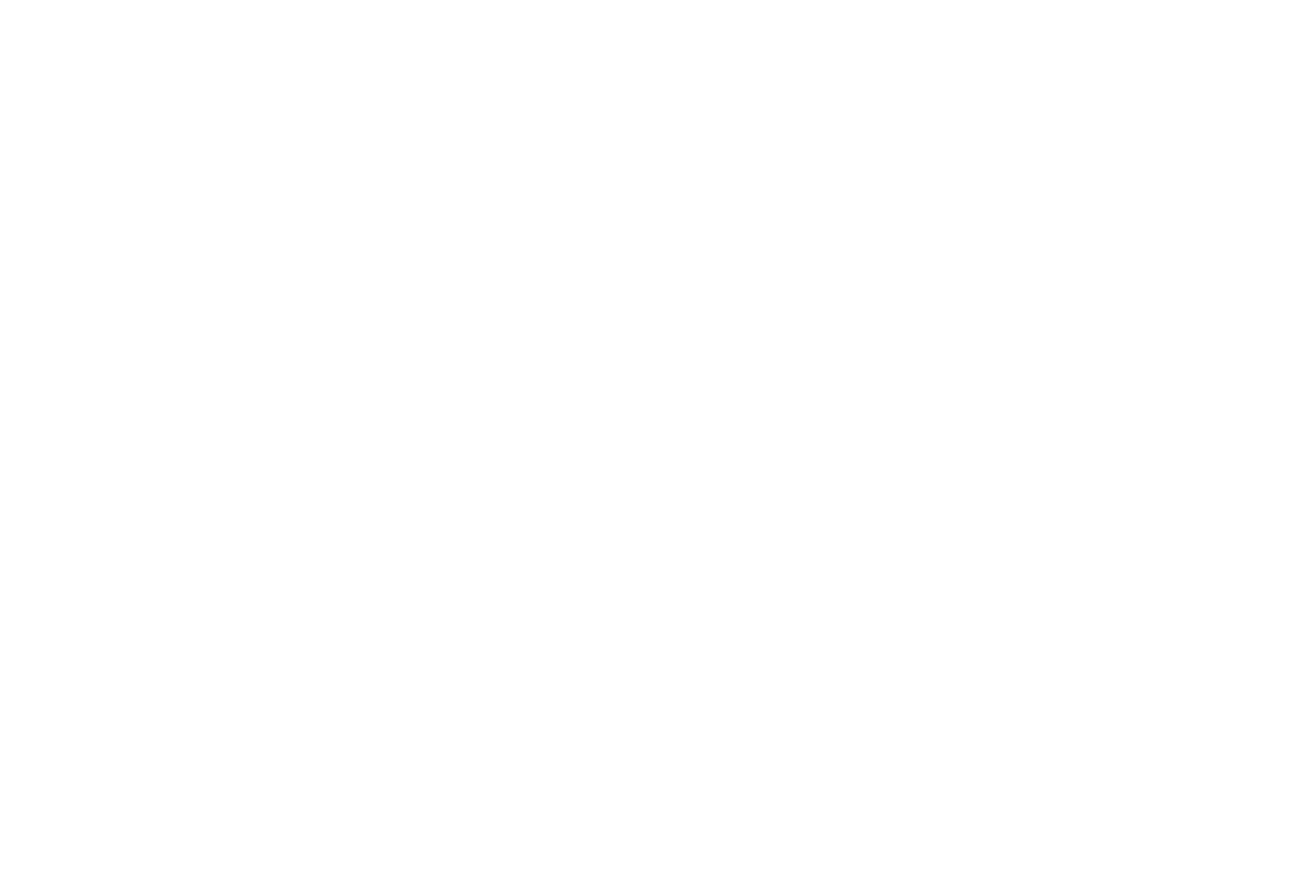
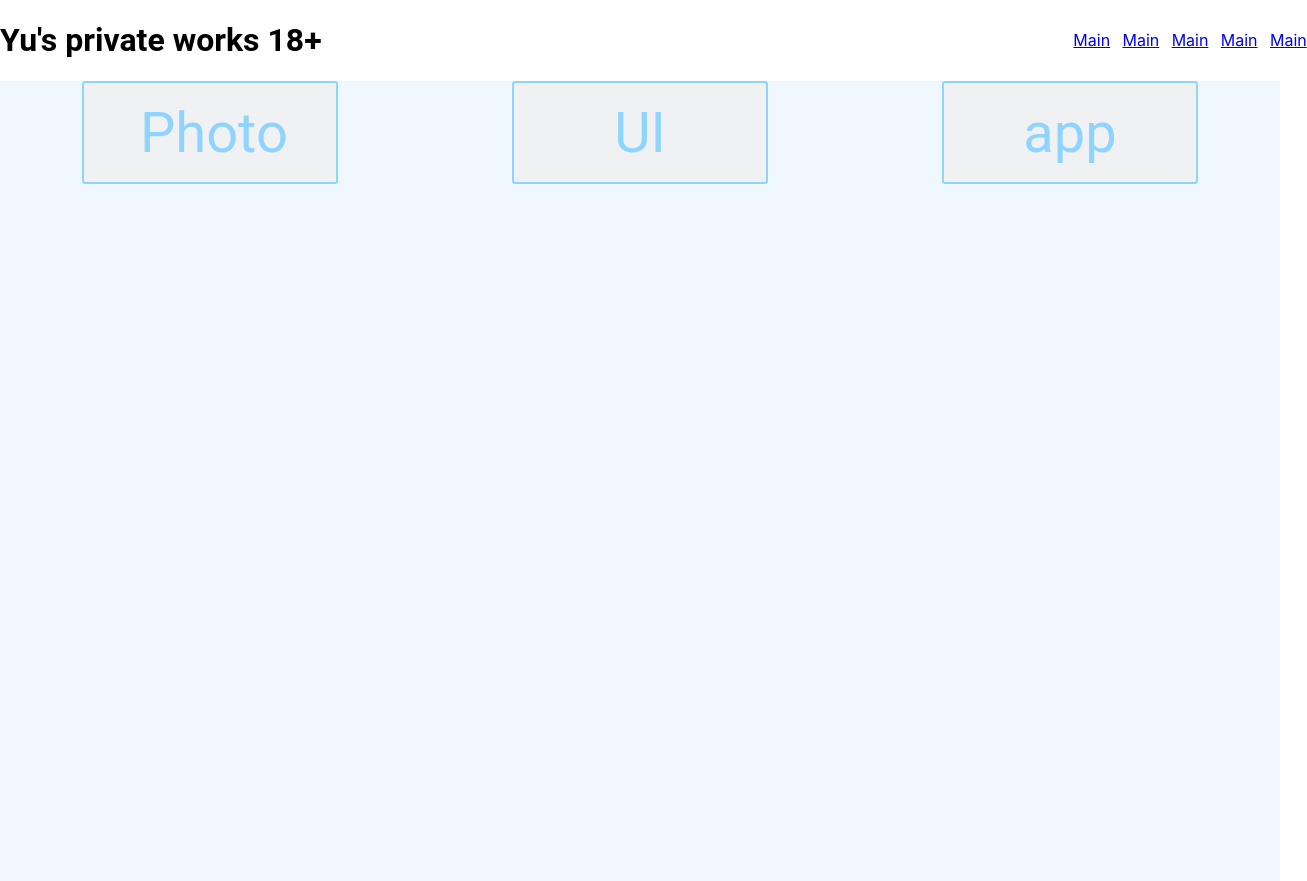
Before and after one commit to Yulevski/Website1, a React (Create React App) app: page /main in a window 1280 px wide. Shown: the whole page, 1307 px wide, since content can reach past the window. Before the commit the page ends 800 px from the top, so only its background shows below. Built offline with nearby package versions, Linux system fonts and the light colour scheme.

Commit message:
header added

```diff
--- a/public/index.html
+++ b/public/index.html
@@ -1,6 +1,6 @@
 <!DOCTYPE html>
 <html lang="en">
-     <div id="root"></div>
+     <div classname=id id="root"></div>
     <!--
       This HTML file is a template.
       If you open it directly in the browser, you will see an empty page.
--- a/src/App.css
+++ b/src/App.css
@@ -1,38 +1,98 @@
-.App {
-  text-align: center;
-}
+/* Assuming $small = 600px
+@media (min-width: 600px) {
+  .site-header__wrapper {
+    display: flex;
+    justify-content: space-between;
+    align-items: center;
+    padding-top: 0;
+    padding-bottom: 0;
+    height: 10%;
 
-.App-logo {
-  height: 40vmin;
-  pointer-events: none;
-}
-
-@media (prefers-reduced-motion: no-preference) {
-  .App-logo {
-    animation: App-logo-spin infinite 20s linear;
   }
 }
 
-.App-header {
-  background-color: #282c34;
-  min-height: 100vh;
-  display: flex;
-  flex-direction: column;
-  align-items: center;
-  justify-content: center;
-  font-size: calc(10px + 2vmin);
-  color: white;
+
+
+@media (max-width: 599px) {
+  .nav__wrapper {
+    position: absolute;
+    top: 100%;
+    right: 0;
+    left: 0;
+    z-index: -1;
+    background-color: #d9f0f7;
+    visibility: hidden;
+    opacity: 0;
+    transform: translateY(-100%);
+    transition: transform 0.3s ease-out, opacity 0.3s ease-out;
+    height: 10%;
+
+  }
+
+  .nav__wrapper.active {
+    visibility: visible;
+    opacity: 1;
+    transform: translateY(0);
+    height: 10%;
+
+  }
 }
 
-.App-link {
-  color: #61dafb;
+.brand {
+  font-weight: bold;
+  font-size: 20px;
 }
 
-@keyframes App-logo-spin {
-  from {
-    transform: rotate(0deg);
+.site-header {
+  position: relative;
+  background-color: #def7ff;
+  height: 10%;
+
+}
+
+.site-header__wrapper {
+  padding-top: 1rem;
+  padding-bottom: 1rem;
+  height: 10%;
+
+}
+
+.nav__item a {
+  display: block;
+  padding: 1.5rem 1rem;
+}
+
+.nav__toggle {
+  display: none;
+}
+
+@media (max-width: 599px) {
+  .nav__toggle {
+    display: block;
+    position: absolute;
+    right: 1rem;
+    top: 1rem;
   }
-  to {
-    transform: rotate(360deg);
-  }
+} */
+/* .wrapper-site-header_wrapper{
+  display: flex;
+  align-items: center;
+  width: 100%;
+
 }
+.title-app{
+  /* margin-left: 1%; */
+  /* margin-right: 50%; */
+ /* font-family: Roboto;
+ width: 100%;
+}
+.nav_wrapper {
+  display: flex;
+  list-style: none;
+  margin-right: 0%;
+  gap: 6%;
+  width: 100%;
+  flex-basis: 20%;
+}
+
+ */
--- a/src/App.jsx
+++ b/src/App.jsx
@@ -1,17 +1,33 @@
-// import { useState } from 'react'
+// import react from 'react'
 import { BrowserRouter, Route,Switch} from 'react-router-dom';
 import Mainpage from './components/Mainpage';
 import Photopage from './components/Photopage';
 import UIpage from './components/UIpage';
 import Apppage from './components/Apppage';
-
 import './App.css';
 
 function App() {
   return (
+
     <BrowserRouter>
+     {/* <!-- Header Start --> */}
+    {/* <header class="site-header">
+      <div class="wrapper-site-header_wrapper">
+      <h1 className='title-app'>Yu's private works 18+</h1>
+          <ul class="nav_wrapper">
+            <li class="nav_item"><NavLink to="/main">Main</NavLink></li>
+            <li class="nav_item"><NavLink to="/main">Main</NavLink></li>
+            <li class="nav_item"><NavLink to="/main">Main</NavLink></li>
+            <li class="nav_item"><NavLink to="/main">Main</NavLink></li>
+            <li class="nav_item"><NavLink to="/main">Main</NavLink></li>
+          </ul>
+      </div>
+    </header> */}
+    {/* <!-- Header End --> */}
+
+
      <Switch>
-     <Route exact path="/" render={() => <Mainpage/>} />
+     <Route exact path="/main" render={() => <Mainpage/>} />
      <Route exact path="/photopage" render={() => <Photopage/>} />
      <Route exact path="/uipage" render={() => <UIpage/>} />
      <Route exact path="/apppage" render={() => <Apppage/>} />
--- a/src/components/Mainpage.jsx
+++ b/src/components/Mainpage.jsx
@@ -1,5 +1,5 @@
 import React from 'react';
-import {  Link } from 'react-router-dom';
+import {  Link , NavLink} from 'react-router-dom';
 import './styles/mainpage.css';
 
 
@@ -8,8 +8,20 @@
 
   return(
     <>
+     <header class="site-header">
+      <div class="wrapper-site-header_wrapper">
+      <h1 className='title-app'>Yu's private works 18+</h1>
+          <ul class="nav_wrapper">
+            <li class="nav_item"><NavLink to="/main">Main</NavLink></li>
+            <li class="nav_item"><NavLink to="/main">Main</NavLink></li>
+            <li class="nav_item"><NavLink to="/main">Main</NavLink></li>
+            <li class="nav_item"><NavLink to="/main">Main</NavLink></li>
+            <li class="nav_item"><NavLink to="/main">Main</NavLink></li>
+          </ul>
+      </div>
+    </header>
+
     <div className="mainpage-container">
-      <h1 className='title-main'>Yu's private photos 18+</h1>
         <Link className='link' to="/Photopage">
         <button className='photo-page-main'>Photo</button>
         </Link>
--- a/src/components/styles/mainpage.css
+++ b/src/components/styles/mainpage.css
@@ -1,5 +1,29 @@
+.wrapper-site-header_wrapper{
+  display: flex;
+  align-items: center;
+  width: 100%;
+
+}
+.title-app{
+  /* margin-left: 1%; */
+  /* margin-right: 50%; */
+ font-family: Roboto;
+ width: 100%;
+}
+.nav_wrapper {
+  display: flex;
+  list-style: none;
+  margin-right: 0%;
+  gap: 6%;
+  width: 100%;
+  flex-basis: 20%;
+}
+
+
+
 .mainpage-container {
-   background-image: url('pictures/IMGP5181.jpg');
+   /* background-image: url('pictures/IMGP5181.jpg'); */
+  background-color: aliceblue;
   background-size: cover;
   background-repeat: no-repeat;
   background-position: center;
--- a/src/index.css
+++ b/src/index.css
@@ -5,6 +5,7 @@
     sans-serif;
   -webkit-font-smoothing: antialiased;
   -moz-osx-font-smoothing: grayscale;
+  /* height: 10px; */
 }
 
 code {
```
Also changed, not shown: src/components/loginpage.jsx (added, +26 -0 lines).
